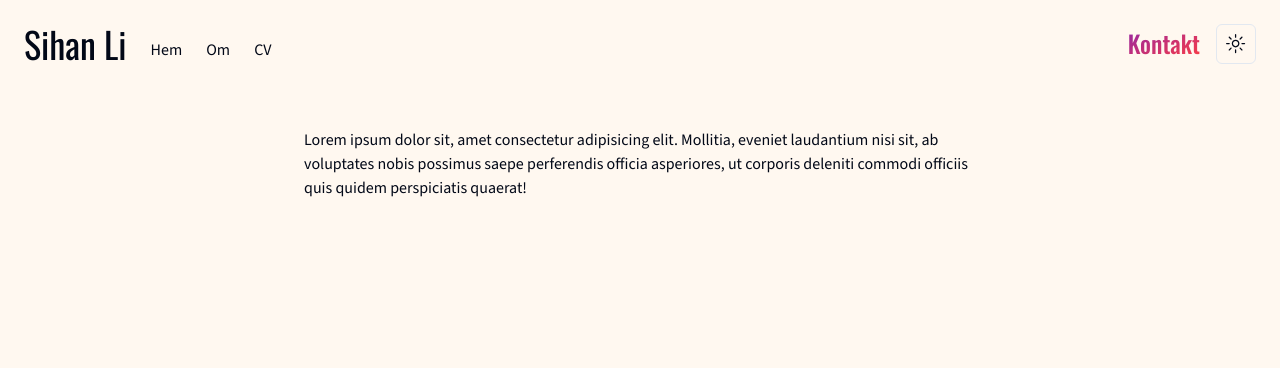
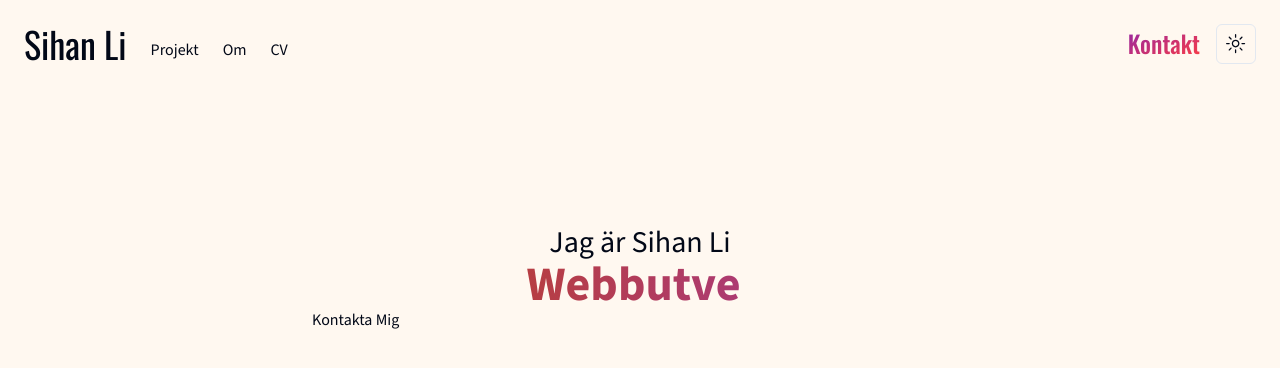
Before and after one commit to 5ih4n/sihan-portfolio, a Next.js app: page / in a window 1280 px wide. Shown: the top 368 px of the page. Built offline with nearby package versions, Linux system fonts and the light colour scheme.

Commit message:
small fixes navbar

```diff
--- a/app/components/Navbar.tsx
+++ b/app/components/Navbar.tsx
@@ -12,7 +12,7 @@ export const Navbar = () => {
         </Link>
         <nav className="hidden lg:flex space-x-6 ml-6">
           <Link href="#" className="text-base font-medium transition group duration-300" prefetch={false}>
-            Hem
+            Projekt
             <span className="block max-w-0 group-hover:max-w-full transition-all duration-500 h-0.5 bg-current"></span>
           </Link>
           <Link href="#" className="text-base font-medium transition group duration-300" prefetch={false}>
--- /dev/null
+++ b/app/components/TypeAnimation.tsx
@@ -0,0 +1,22 @@
+"use client"
+
+import { TypeAnimation } from 'react-type-animation';
+
+export const Profession = () => {
+  return (
+    <TypeAnimation
+      sequence={[
+        'Systemutvecklare', // Types 'One'
+        3000,
+        'Webbutvecklare',
+        3000, // Waits 2s
+        'Programmerare', // Types 'Three' without deleting 'Two'
+        3000
+      ]}
+      wrapper="span"
+      cursor={true}
+      repeat={Infinity}
+      className='text-5xl mx-auto font-bold bg-gradient-to-r from-orange-700 via-purple-600 to-orange-700 text-transparent bg-clip-text animate-gradient text-center block'
+    />
+  );
+};
--- a/app/globals.css
+++ b/app/globals.css
@@ -138,3 +138,22 @@
 .oswald{
   font-family: var(--font-oswald);
 }
+
+.animate-gradient {
+  background-size: 300%;
+  -webkit-animation: animatedgradient 6s ease infinite alternate;
+  -moz-animation: animatedgradient 6s ease infinite alternate;
+  animation: animatedgradient 6s ease infinite alternate;
+}
+
+@keyframes animatedgradient {
+  0% {
+    background-position: 0% 50%;
+  }
+  50% {
+    background-position: 100% 50%;
+  }
+  100% {
+    background-position: 0% 50%;
+  }
+}
--- a/app/layout.tsx
+++ b/app/layout.tsx
@@ -8,8 +8,8 @@ const oswald = Oswald({ subsets: ["latin"], variable: '--font-oswald' });
 const source_Sans_3 = Source_Sans_3({ subsets: ["latin"] });
 
 export const metadata: Metadata = {
-  title: "Create Next App",
-  description: "Generated by create next app",
+  title: "Sihan Li",
+  description: "Sihans Digital Portfolio",
 };
 
 export default function RootLayout({
--- a/app/page.tsx
+++ b/app/page.tsx
@@ -1,10 +1,15 @@
 import Image from "next/image";
+import { Profession } from "./components/TypeAnimation";
+import "./globals.css";
 
 export default function Home() {
   return (
-    <section className="max-w-2xl mx-auto mt-16">
-      <p>Lorem ipsum dolor sit, amet consectetur adipisicing elit. Mollitia, eveniet laudantium nisi sit, ab voluptates nobis possimus saepe perferendis officia
-        asperiores, ut corporis deleniti commodi officiis quis quidem perspiciatis quaerat!</p>
+    <section className="max-w-2xl mx-auto mt-40">
+      <h1 className="text-center text-3xl">Jag är Sihan Li</h1>
+      <Profession/>
+      <div className="mx-auto">
+        <a href="/#" className="m-2">Kontakta Mig</a>
+      </div>
     </section>
   );
 }
--- a/package.json
+++ b/package.json
@@ -20,6 +20,7 @@
     "next-themes": "^0.3.0",
     "react": "^18",
     "react-dom": "^18",
+    "react-type-animation": "^3.2.0",
     "tailwind-merge": "^2.3.0",
     "tailwindcss-animate": "^1.0.7"
   },
--- a/tailwind.config.ts
+++ b/tailwind.config.ts
@@ -67,10 +67,19 @@ const config = {
           from: { height: "var(--radix-accordion-content-height)" },
           to: { height: "0" },
         },
+        animatedgradient: {
+          '0%': { backgroundPosition: '0% 50%' },
+          '50%': { backgroundPosition: '100% 50%' },
+          '100%': { backgroundPosition: '0% 50%' },
+        },
+      },
+      backgroundSize: {
+        '300%': '300%',
       },
       animation: {
         "accordion-down": "accordion-down 0.2s ease-out",
         "accordion-up": "accordion-up 0.2s ease-out",
+        gradient: 'animatedgradient 24s ease infinite alternate',
       },
     },
   },
```
Also changed, not shown: 1 other file (tests, documents, lock files or other folders).
